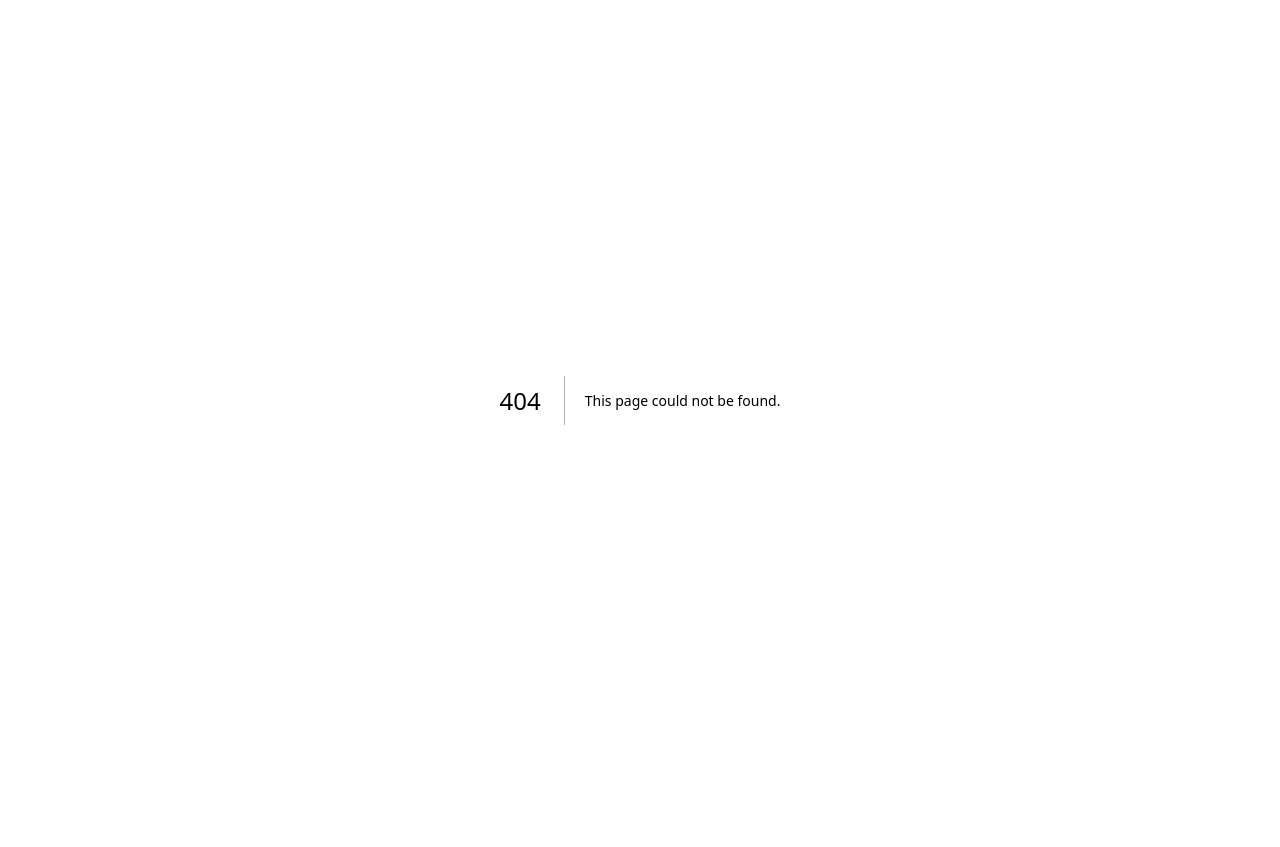
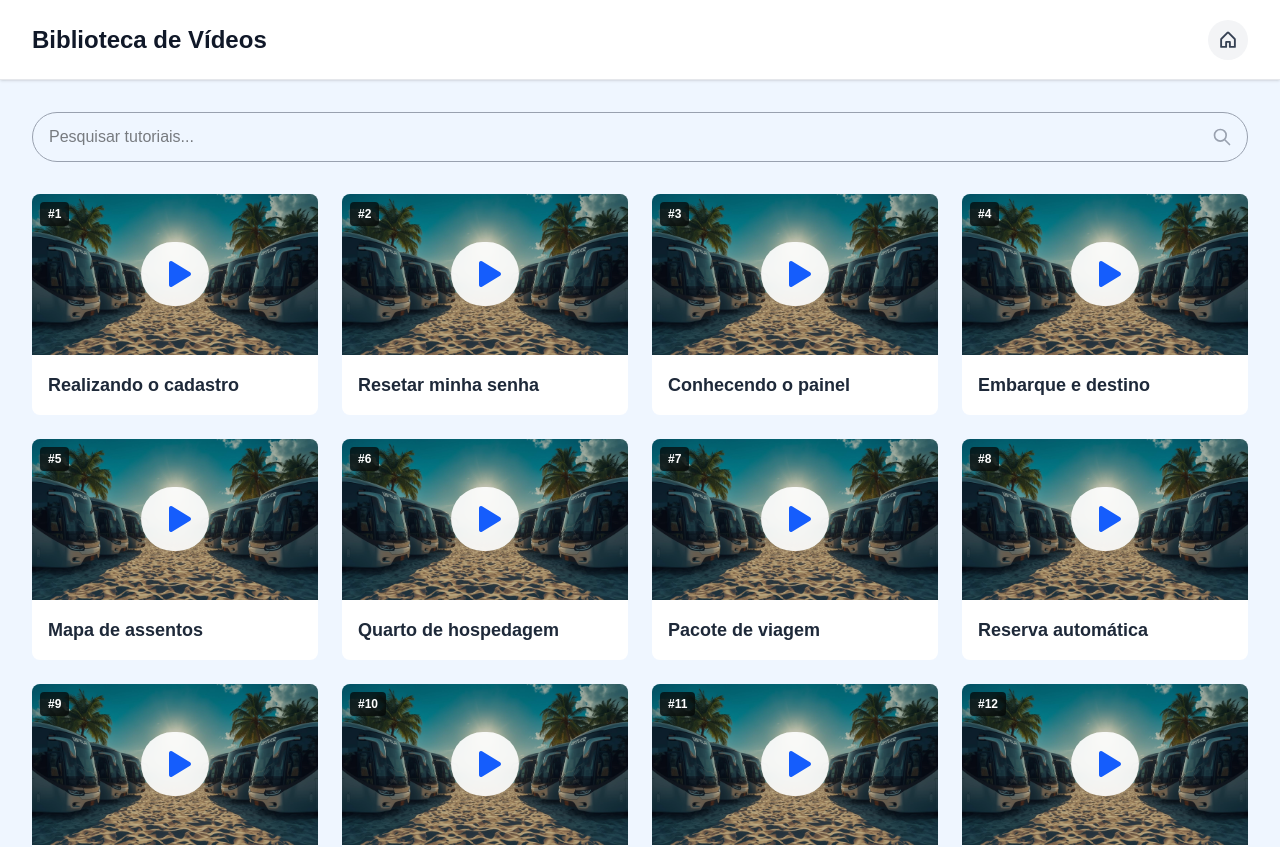
Before and after one commit to mizaelmr/turismo_landpage, a Next.js app: page /videos in a window 1280 px wide. Before the commit this address had no page. Shown: the top 847 px of the page. Before the commit the page ends 800 px from the top, so only its background shows below. Built offline with nearby package versions, Linux system fonts and the light colour scheme.

Commit message:
feat: ajust in page videos and link to page videos

```diff
--- a/app/_sessions/hero.tsx
+++ b/app/_sessions/hero.tsx
@@ -2,6 +2,7 @@ import Image from "next/image";
 import Container from "../_components/Container";
 import Mock from "../_mock/mock.json";
 import { Blocks } from "lucide-react";
+import Link from "next/link";
 
 export function Hero() {
   return (
@@ -97,6 +98,12 @@ export function Hero() {
               >
                 FAQ
               </a>
+              <Link
+                className="text-gray-600 hover:text-blue-600 transition-colors duration-200 font-medium"
+                href="/videos"
+              >
+                Tutoriais
+              </Link>
             </nav>
 
             {/* Desktop CTA */}
--- a/app/_sessions/support.tsx
+++ b/app/_sessions/support.tsx
@@ -1,3 +1,4 @@
+import Link from "next/link";
 import Container from "../_components/Container";
 
 export function Support() {
@@ -47,12 +48,12 @@ export function Support() {
               Acesse nossa biblioteca de vídeos explicativos e aprenda passo a
               passo.
             </p>
-            <a
-              href="#tutoriais"
+            <Link
+              href="/videos"
               className="mt-6 px-5 py-3 bg-blue-500 hover:bg-blue-600 text-white font-bold rounded-lg shadow-md transition"
             >
               Assistir Tutoriais
-            </a>
+            </Link>
           </div>
         </div>
       </Container>
--- a/app/page.tsx
+++ b/app/page.tsx
@@ -7,11 +7,8 @@ import { Resources } from "./_sessions/resources";
 import { Support } from "./_sessions/support";
 import { Security } from "./_sessions/security";
 import { ResultsNumbers } from "./_sessions/resultsNumbers";
-import { Understand } from "./_sessions/understand";
 import { Mobility } from "./_sessions/mobility";
-import { Video } from "./_sessions/video";
 import { WhatsAppSession } from "./_sessions/whatsAppSession";
-import { WhatsappLogo } from "@phosphor-icons/react";
 
 export default function Home() {
   return (
--- /dev/null
+++ b/app/videos/page.tsx
@@ -0,0 +1,234 @@
+'use client'
+
+import Container from "@/_components/Container";
+import { useState, useMemo } from "react";
+import { Play, X, House } from "@phosphor-icons/react";
+
+const videos = [
+  {
+    title: "Realizando o cadastro",
+    url: "https://player-vz-59817ca7-33e.tv.pandavideo.com.br/embed/?v=ba663b59-2efc-485f-8c12-207b8c493468",
+  },
+  {
+    title: "Resetar minha senha",
+    url: "https://player-vz-59817ca7-33e.tv.pandavideo.com.br/embed/?v=468565dc-c242-4a73-964f-af56b4a5dd30",
+  },
+  {
+    title: "Conhecendo o painel",
+    url: "https://player-vz-59817ca7-33e.tv.pandavideo.com.br/embed/?v=d979e72a-63f2-47ac-9ecc-69de1e53e8b1",
+  },
+  {
+    title: "Embarque e destino",
+    url: "https://player-vz-59817ca7-33e.tv.pandavideo.com.br/embed/?v=da855788-03c2-4fe7-9982-be329289d1c3",
+  },
+  {
+    title: "Mapa de assentos",
+    url: "https://player-vz-59817ca7-33e.tv.pandavideo.com.br/embed/?v=d5376ca9-4d53-4787-a3a1-278aaec235ee",
+  },
+  {
+    title: "Quarto de hospedagem",
+    url: "https://player-vz-59817ca7-33e.tv.pandavideo.com.br/embed/?v=e3be479a-de9b-4932-961e-6348a1da2dce",
+  },
+  {
+    title: "Pacote de viagem",
+    url: "https://player-vz-59817ca7-33e.tv.pandavideo.com.br/embed/?v=0c8e55d4-a431-4118-9eb2-ee559b7aef48",
+  },
+  {
+    title: "Reserva automática",
+    url: "https://player-vz-59817ca7-33e.tv.pandavideo.com.br/embed/?v=feba5e2a-8e1e-4355-923c-2ec286df19b1",
+  },
+  {
+    title: "Reserva manual",
+    url: "https://player-vz-59817ca7-33e.tv.pandavideo.com.br/embed/?v=17899a16-6f2f-47ad-b934-62733c975f40",
+  },
+  {
+    title: "Gerência de reserva",
+    url: "https://player-vz-59817ca7-33e.tv.pandavideo.com.br/embed/?v=9f45a8b2-352f-44f4-b265-4f4cbeab122f",
+  },
+  {
+    title: "Google Wallet",
+    url: "https://player-vz-59817ca7-33e.tv.pandavideo.com.br/embed/?v=44af19e6-5b4e-4775-9ffa-3bd8cd5cad3c",
+  },
+  {
+    title: "Relatórios",
+    url: "https://player-vz-59817ca7-33e.tv.pandavideo.com.br/embed/?v=a8257c6a-988e-4995-9279-e2dbd48ead0d",
+  },
+  {
+    title: "Rede social",
+    url: "https://player-vz-59817ca7-33e.tv.pandavideo.com.br/embed/?v=313b1978-d6df-4dbd-a7fa-ad4d4fc4d49f",
+  },
+  {
+    title: "Sua logomarca",
+    url: "https://player-vz-59817ca7-33e.tv.pandavideo.com.br/embed/?v=59f8b1a5-db5e-4e33-97f2-f99991470774",
+  },
+  {
+    title: "Slides de promoção",
+    url: "https://player-vz-59817ca7-33e.tv.pandavideo.com.br/embed/?v=f69af74f-4ebe-482a-ab47-dfaf482810f7",
+  },
+];
+
+interface VideoCardProps {
+  url: string;
+  title: string;
+  index: number;
+  onPlay: (url: string) => void;
+}
+
+function HeaderVideos() {
+  return (
+    <header className="h-20 bg-white relative z-10 border-b border-gray-200 shadow-sm">
+      <Container className="h-full flex items-center justify-between">
+        <div className="flex items-center h-full">
+          <h1 className="text-2xl font-bold text-gray-900">Biblioteca de Vídeos</h1>
+        </div>
+        <a
+          href="/"
+          className="flex items-center justify-center w-10 h-10 rounded-full bg-gray-100 hover:bg-gray-200 transition-all duration-300 group"
+          aria-label="Voltar para página inicial"
+        >
+          <House size={20} weight="bold" className="text-gray-700 group-hover:text-blue-600 transition-colors" />
+        </a>
+      </Container>
+    </header>
+  )
+}
+
+function VideoCard({ url, title, index, onPlay }: VideoCardProps) {
+  return (
+    <div className="bg-white rounded-lg overflow-hidden transition-all duration-300 cursor-pointer group">
+      <div
+        className="relative pb-[56.25%] h-0 overflow-hidden bg-gradient-to-br from-gray-100 via-gray-200 to-gray-300"
+        onClick={() => onPlay(url)}
+      >
+          <img
+            src="/imageBackgrond2.jpg"
+            alt={title}
+            className="absolute inset-0 w-full h-full object-cover group-hover:scale-105 transition-transform duration-300"
+          />
+        <div className="absolute inset-0 bg-black/20 group-hover:bg-black/30 transition-colors"></div>
+
+        <div className="absolute inset-0 flex items-center justify-center z-10">
+          <div className="bg-white/90 backdrop-blur-sm rounded-full p-4 ">
+            <Play size={32} weight="fill" className="text-blue-600 ml-1" />
+          </div>
+        </div>
+
+        <div className="absolute top-2 left-2 bg-black/70 backdrop-blur-sm text-white text-xs font-semibold px-2 py-1 rounded z-10">
+          #{index + 1}
+        </div>
+      </div>
+      <div className="p-4">
+        <h3 className="text-lg font-semibold text-gray-800 group-hover:text-blue-600 transition-colors">
+          {title}
+        </h3>
+      </div>
+    </div>
+  );
+}
+
+interface VideoModalProps {
+  url: string | null;
+  onClose: () => void;
+}
+
+function VideoModal({ url, onClose }: VideoModalProps) {
+  if (!url) return null;
+
+  return (
+    <div
+      className="fixed inset-0 bg-black/80 z-50 flex items-center justify-center p-4"
+      onClick={onClose}
+    >
+      <div
+        className="relative w-full max-w-5xl bg-black rounded-lg overflow-hidden"
+        onClick={(e) => e.stopPropagation()}
+      >
+        <button
+          onClick={onClose}
+          className="absolute top-4 right-4 z-10 bg-white/10 hover:bg-white/20 text-white rounded-full p-2 transition-colors"
+          aria-label="Fechar"
+        >
+          <X size={24} weight="bold" />
+        </button>
+        <div className="relative pb-[56.25%] h-0 overflow-hidden">
+          <iframe
+            src={url}
+            className="absolute top-0 left-0 w-full h-full"
+            allow="accelerometer; gyroscope; autoplay; encrypted-media; picture-in-picture;"
+            allowFullScreen
+            title="Tutorial Uptur"
+          />
+        </div>
+      </div>
+    </div>
+  );
+}
+
+export default function VideosPage() {
+  const [searchQuery, setSearchQuery] = useState("");
+  const [selectedVideo, setSelectedVideo] = useState<string | null>(null);
+
+  const filteredVideos = useMemo(() => {
+    const videosWithIndex = videos.map((video, index) => ({ ...video, index }));
+
+    if (!searchQuery.trim()) {
+      return videosWithIndex;
+    }
+
+    return videosWithIndex.filter(({ title }) =>
+      title.toLowerCase().includes(searchQuery.toLowerCase())
+    );
+  }, [searchQuery]);
+
+  return (
+    <div className="bg-blue-50 text-black relative overflow-hidden min-h-screen">
+      {/* Header */}
+      <HeaderVideos />
+
+      <Container className="py-8">
+        <div className="mb-8 relative">
+          <input
+            type="text"
+            placeholder="Pesquisar tutoriais..."
+            value={searchQuery}
+            onChange={(e) => setSearchQuery(e.target.value)}
+            className="w-full border border-gray-400 rounded-[50px] py-3 px-4 focus:outline-none focus:ring-2 focus:ring-blue-500 focus:border-transparent"
+          />
+          <svg
+            className="absolute right-4 top-1/2 -translate-y-1/2 text-gray-400 pointer-events-none w-5 h-5"
+            fill="none"
+            stroke="currentColor"
+            viewBox="0 0 24 24"
+          >
+            <path strokeLinecap="round" strokeLinejoin="round" strokeWidth={2} d="M21 21l-6-6m2-5a7 7 0 11-14 0 7 7 0 0114 0z" />
+          </svg>
+        </div>
+
+        {filteredVideos.length === 0 ? (
+          <div className="text-center py-12">
+            <p className="text-gray-500 text-lg">
+              Nenhum vídeo encontrado com sua busca.
+            </p>
+          </div>
+        ) : (
+          <div className="grid grid-cols-1 sm:grid-cols-2 lg:grid-cols-3 xl:grid-cols-4 gap-6">
+            {filteredVideos.map(({ url, title, index }) => (
+              <VideoCard
+                key={url}
+                url={url}
+                title={title}
+                index={index}
+                onPlay={setSelectedVideo}
+              />
+            ))}
+          </div>
+        )}
+      </Container>
+
+      <VideoModal
+        url={selectedVideo}
+        onClose={() => setSelectedVideo(null)}
+      />
+    </div>
+  );
+}
--- a/package.json
+++ b/package.json
@@ -15,8 +15,8 @@
     "clsx": "^2.1.1",
     "lucide-react": "^0.483.0",
     "next": "15.2.3",
-    "react": "^19.0.0",
-    "react-dom": "^19.0.0",
+    "react": "18",
+    "react-dom": "18",
     "swiper": "^11.2.6",
     "tailwind-merge": "^3.0.2",
     "tw-animate-css": "^1.2.4"
```
Also changed, not shown: 2 other files (tests, documents, lock files or other folders).
